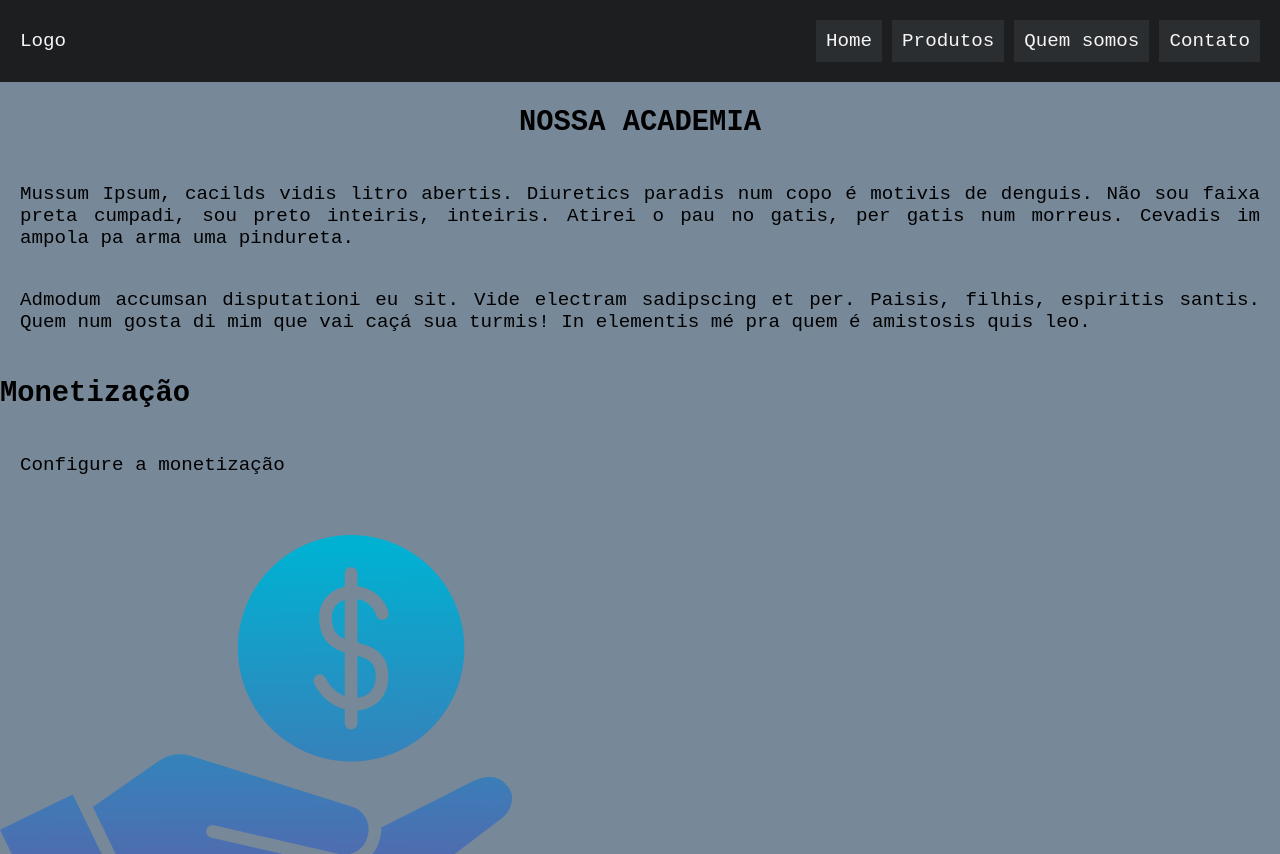
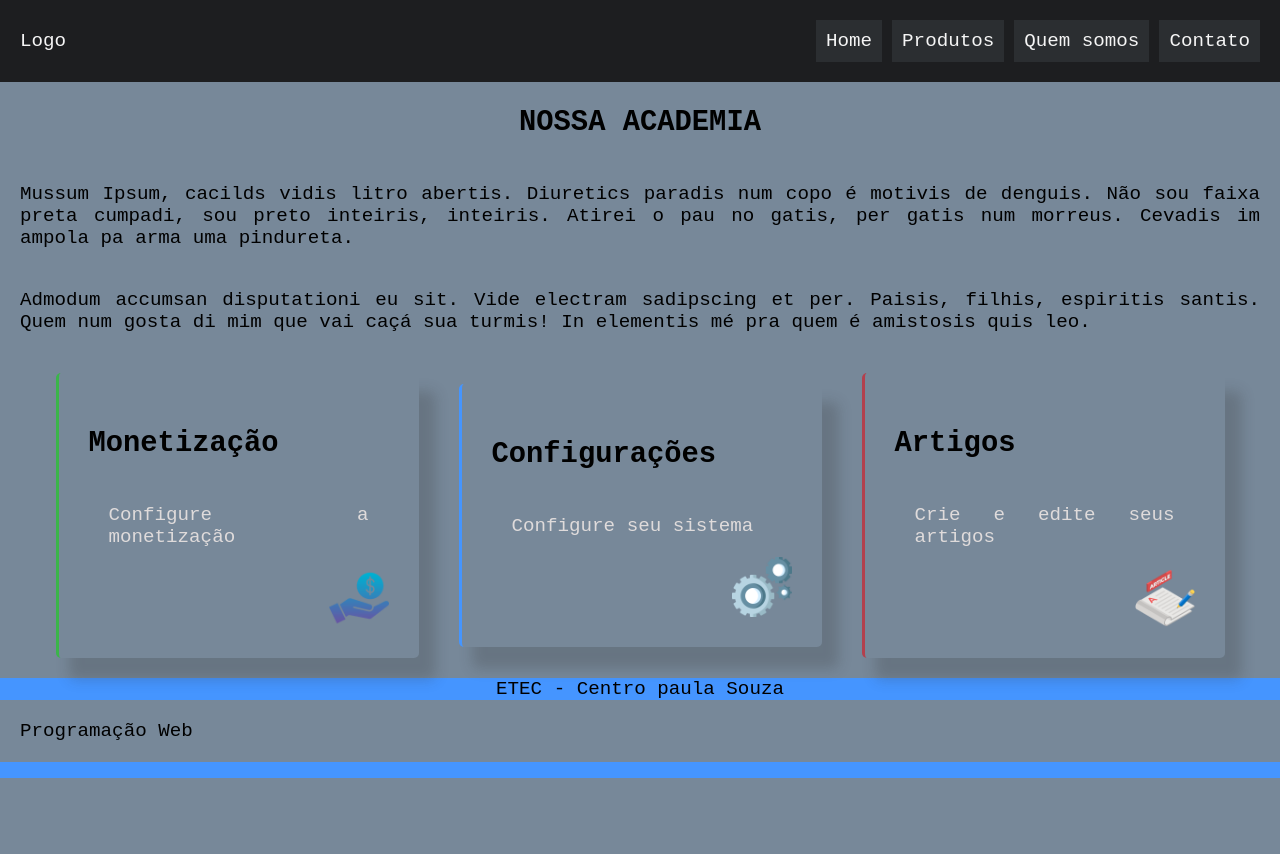
Before and after one commit to renandener/html, a plain HTML site: page index.html in a window 1280 px wide. Shown: the top 854 px of the page. After the commit the page ends 800 px from the top, so only its background shows below. Drawn offline with Linux system fonts and the light colour scheme; files that its build step writes are made by us from their sources; files whose address does not match are found by name.

Commit message:
Add files via upload

```diff
--- a/index.html
+++ b/index.html
@@ -72,15 +72,19 @@
             </div>
 
 
-
-
-
-
-
-
         </div>
 
     </section>
 
+    <footer class="rodape">
+
+        ETEC - Centro paula Souza
+        <p>
+            Programação Web
+        </p>
+
+
+    </footer>
+
 </body>
 </html>
--- a/style.css
+++ b/style.css
@@ -6,3 +6,42 @@ a {text-decoration: none; color: whitesmoke;}
 .Menu li a {background: rgb(43, 46, 49); display: block; padding: 10px;}
 h1 {text-align: center; text-transform: uppercase;}
 p {text-align: justify; padding: 20px;}
+.row{display: flex; justify-content: center; align-items: center;
+    }
+    .card{
+    border-radius: 5px;
+    box-shadow: 15px 20px 13px 2px rgba(50, 50, 50, 0.22);
+    padding: 30px;
+    margin: 20px;
+    width: 300px;
+    transition: all 0.3s ease-out;
+    }
+    .card:hover{
+    transform: translateY(-15px);
+    cursor: pointer;
+    }
+    .card p{
+    color:#dfdbdb
+    }
+    .image{
+    float:right;
+    max-width: 60px;
+    max-height: 60px;
+    }
+    .blue{
+    border-left: 3px solid #4595ff;
+    }
+    .green{
+    border-left: 3px solid #3bb54a;
+    }
+    .red{
+    border-left: 3px solid #b3404d;
+    }
+
+    .rodape {
+        background-color: #4595ff;
+        text-align: center;
+        width: 100%;
+        height: 100px;
+
+}
```
